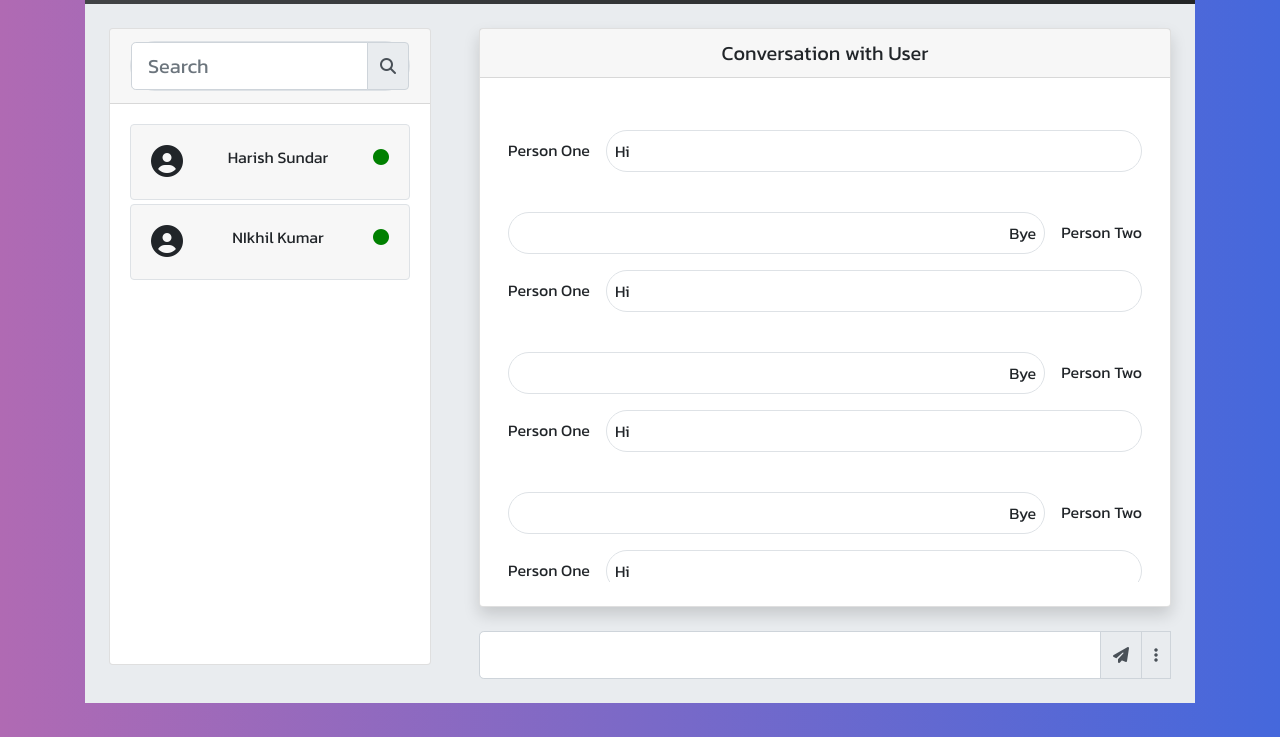
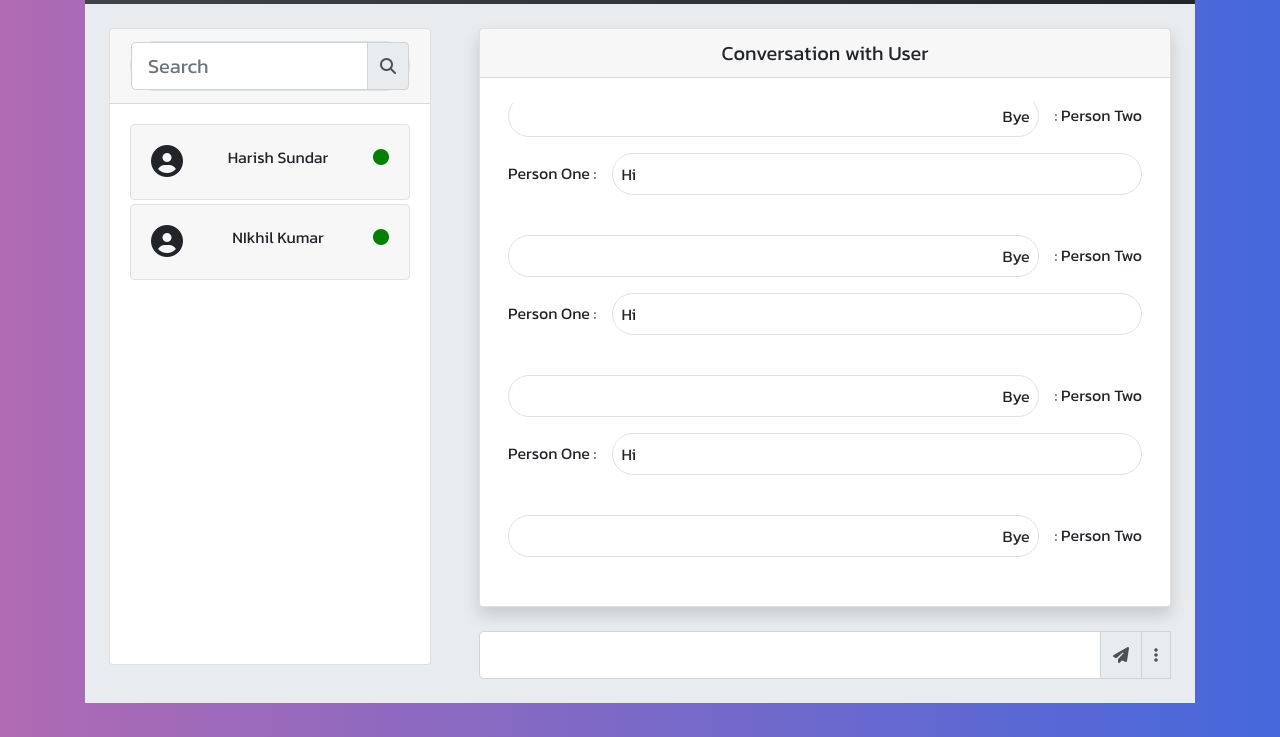
Before and after one commit to harishsundarg/chatbox, a plain HTML site: page index.html in a window 1280 px wide. Shown: the part 63-800 px from the top of the page. Drawn offline with nearby package versions, Linux system fonts and the light colour scheme; some icons are missing.

Commit message:
Third Commit

```diff
--- a/index.html
+++ b/index.html
@@ -82,60 +82,51 @@ background: linear-gradient(to right, #414345, #232526); /* W3C, IE 10+/ Edge, F
                               </div>
                         </div>
                         <h5 class="card-header d-none d-md-block">Conversation with User<i class="fas fa-person-carry    "></i></h5>
-                        <div class="card-body my-4" style="height: 60vh;overflow-y: scroll">
+                        <div class="card-body my-4 chatHistory" style="height: 60vh;overflow-y: scroll">
                             <div class="d-flex bd-highlight">
-                                <div class="p-2 bd-highlight my-2">Person One</div>
+                                <div class="p-2 bd-highlight my-2">Person One :</div>
                                 <div class="p-2 flex-grow-1 bd-highlight">  <div class="d-flex justify-content-start rounded-pill border p-2">Hi</div></div>
                               </div>
                             <br>
                             <div class="d-flex bd-highlight">
                                 <div class="p-2 flex-grow-1 bd-highlight">  <div class="d-flex justify-content-end rounded-pill border  p-2">Bye</div></div>
-                                <div class="p-2 bd-highlight my-2">Person Two</div>
+                                <div class="p-2 bd-highlight my-2">: Person Two</div>
                             </div>
                             <div class="d-flex bd-highlight">
-                                <div class="p-2 bd-highlight my-2">Person One</div>
+                                <div class="p-2 bd-highlight my-2">Person One :</div>
                                 <div class="p-2 flex-grow-1 bd-highlight">  <div class="d-flex justify-content-start rounded-pill border p-2">Hi</div></div>
                               </div>
                             <br>
                             <div class="d-flex bd-highlight">
                                 <div class="p-2 flex-grow-1 bd-highlight">  <div class="d-flex justify-content-end rounded-pill border  p-2">Bye</div></div>
-                                <div class="p-2 bd-highlight my-2">Person Two</div>
+                                <div class="p-2 bd-highlight my-2">: Person Two</div>
                             </div>
                             <div class="d-flex bd-highlight">
-                                <div class="p-2 bd-highlight my-2">Person One</div>
+                                <div class="p-2 bd-highlight my-2">Person One :</div>
                                 <div class="p-2 flex-grow-1 bd-highlight">  <div class="d-flex justify-content-start rounded-pill border p-2">Hi</div></div>
                               </div>
                             <br>
                             <div class="d-flex bd-highlight">
                                 <div class="p-2 flex-grow-1 bd-highlight">  <div class="d-flex justify-content-end rounded-pill border  p-2">Bye</div></div>
-                                <div class="p-2 bd-highlight my-2">Person Two</div>
+                                <div class="p-2 bd-highlight my-2">: Person Two</div>
                             </div>
                             <div class="d-flex bd-highlight">
-                                <div class="p-2 bd-highlight my-2">Person One</div>
+                                <div class="p-2 bd-highlight my-2">Person One :</div>
                                 <div class="p-2 flex-grow-1 bd-highlight">  <div class="d-flex justify-content-start rounded-pill border p-2">Hi</div></div>
                               </div>
                             <br>
                             <div class="d-flex bd-highlight">
                                 <div class="p-2 flex-grow-1 bd-highlight">  <div class="d-flex justify-content-end rounded-pill border  p-2">Bye</div></div>
-                                <div class="p-2 bd-highlight my-2">Person Two</div>
+                                <div class="p-2 bd-highlight my-2">: Person Two</div>
                             </div>
                             <div class="d-flex bd-highlight">
-                                <div class="p-2 bd-highlight my-2">Person One</div>
+                                <div class="p-2 bd-highlight my-2">Person One :</div>
                                 <div class="p-2 flex-grow-1 bd-highlight">  <div class="d-flex justify-content-start rounded-pill border p-2">Hi</div></div>
                               </div>
                             <br>
                             <div class="d-flex bd-highlight">
                                 <div class="p-2 flex-grow-1 bd-highlight">  <div class="d-flex justify-content-end rounded-pill border  p-2">Bye</div></div>
-                                <div class="p-2 bd-highlight my-2">Person Two</div>
-                            </div>
-                            <div class="d-flex bd-highlight">
-                                <div class="p-2 bd-highlight my-2">Person One</div>
-                                <div class="p-2 flex-grow-1 bd-highlight">  <div class="d-flex justify-content-start rounded-pill border p-2">Hi</div></div>
-                              </div>
-                            <br>
-                            <div class="d-flex bd-highlight">
-                                <div class="p-2 flex-grow-1 bd-highlight">  <div class="d-flex justify-content-end rounded-pill border  p-2">Bye</div></div>
-                                <div class="p-2 bd-highlight my-2">Person Two</div>
+                                <div class="p-2 bd-highlight my-2">: Person Two</div>
                             </div>
                         </div>
                       </div>
@@ -151,7 +142,6 @@ background: linear-gradient(to right, #414345, #232526); /* W3C, IE 10+/ Edge, F
                             <div class="dropdown-menu dropdown-menu-right" aria-labelledby="more-options">
                                 <div class="d-flex">
                                     <a class="dropdown-item" href="#"><i class="fas fa-paperclip"></i></a>
-                                    <a class="dropdown-item" href="#"><i class="fas fa-power-off"></i></a>
                                 </div>
                               </div>
                         </div>
@@ -161,6 +151,11 @@ background: linear-gradient(to right, #414345, #232526); /* W3C, IE 10+/ Edge, F
         </div>
     </div>
 </body>
+
+<script>
+    var chatHistory = document.querySelector(".chatHistory");
+    chatHistory.scrollTop = chatHistory.scrollHeight;
+</script>
 <script src="https://kit.fontawesome.com/c48804e801.js"crossorigin="anonymous"></script>
 <script src="https://code.jquery.com/jquery-3.5.1.slim.min.js" integrity="sha384-DfXdz2htPH0lsSSs5nCTpuj/zy4C+OGpamoFVy38MVBnE+IbbVYUew+OrCXaRkfj" crossorigin="anonymous"></script>
 <script src="https://cdn.jsdelivr.net/npm/bootstrap@4.5.3/dist/js/bootstrap.bundle.min.js" integrity="sha384-ho+j7jyWK8fNQe+A12Hb8AhRq26LrZ/JpcUGGOn+Y7RsweNrtN/tE3MoK7ZeZDyx" crossorigin="anonymous"></script>
```
